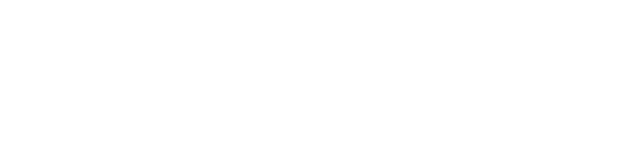
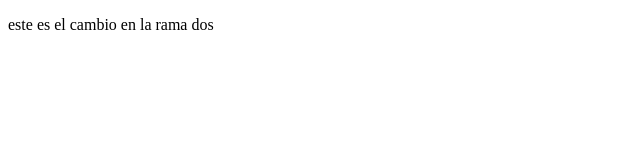
Before and after one commit to sgzurita/pagina-web, a plain HTML site: page index.html in a window 1280 px wide. Shown: the whole page, without its empty margins (0-640 px from the left). Drawn offline with Linux system fonts and the light colour scheme.

Commit message:
cambio en lrama ddos

```diff
--- a/index.html
+++ b/index.html
@@ -5,6 +5,6 @@
 	<title></title>
 </head>
 <body>
-
+<p> este es el cambio en la rama dos
 </body>
 </html>
```
